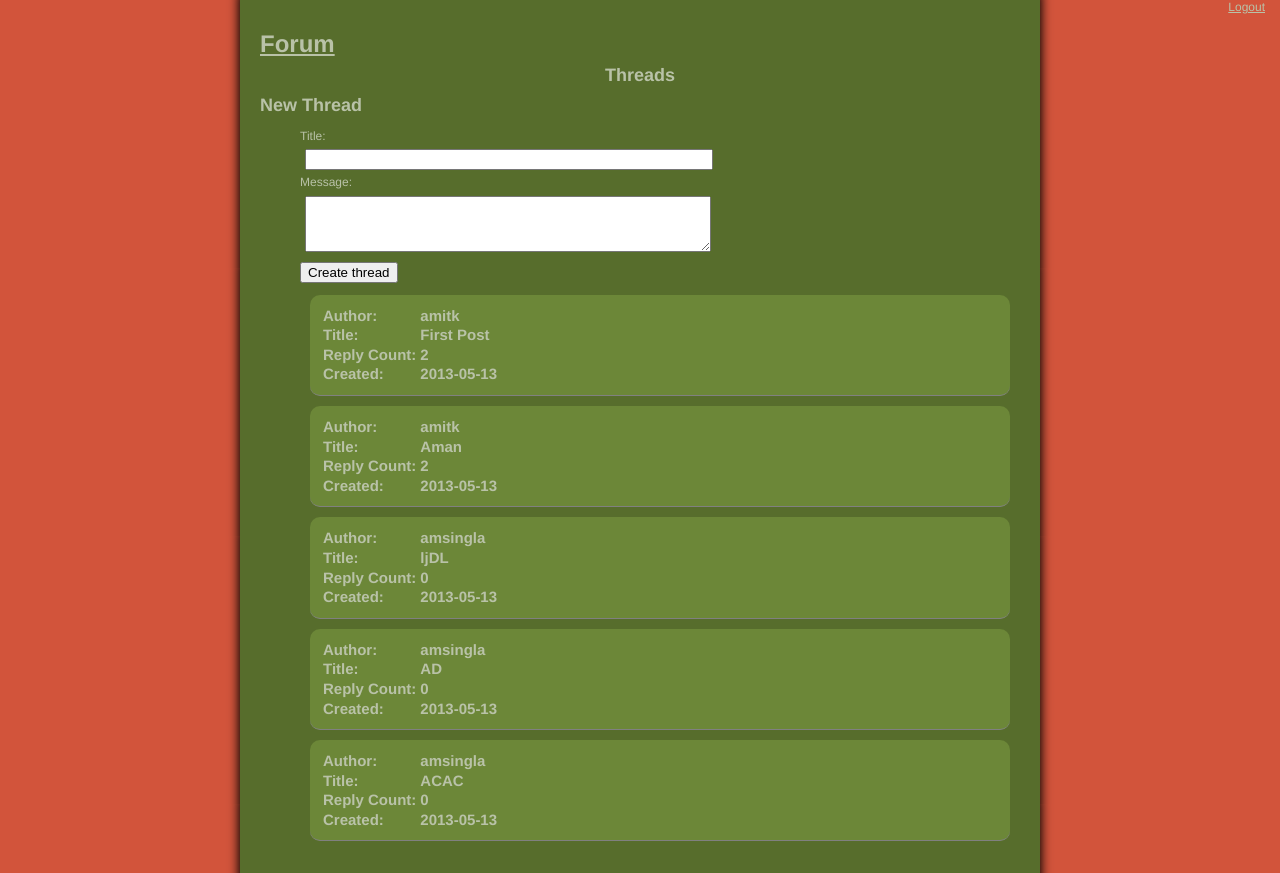
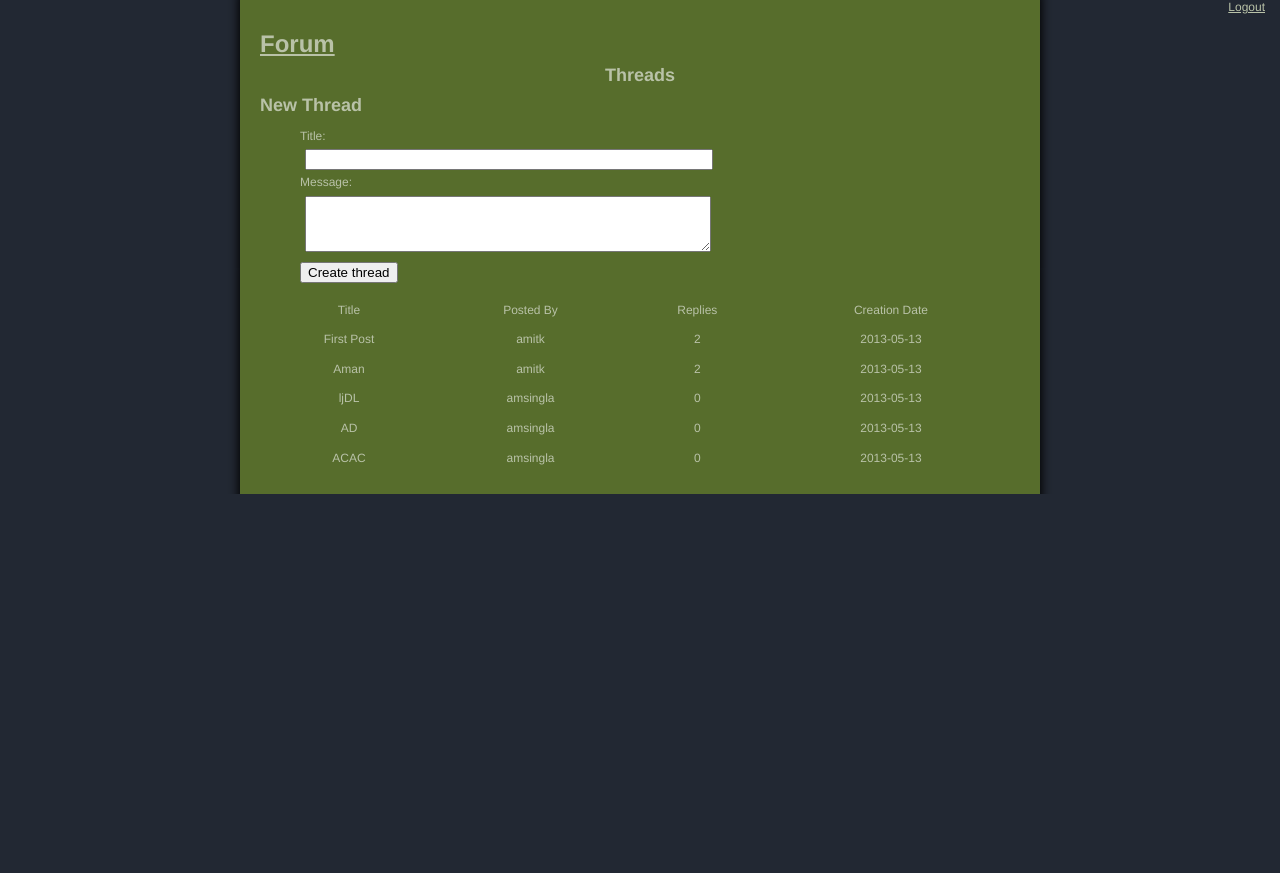
Before and after one commit to 2292amit/forum, a Django app: page / in a window 1280 px wide. After the commit the page ends 494 px from the top, so only its background shows below. Run offline with Django 3.2, Linux system fonts and the light colour scheme; a user stored in the database is signed in; data comes from the database, SQL or seed files in the repository; parts of the project's set-up code (start-up, migrations or seed data) failed here and were passed over.

Commit message:
Some changes in CSS

```diff
--- a/forum/static/css/all.css
+++ b/forum/static/css/all.css
@@ -26,7 +26,7 @@ html, body {
     color: #B9C2A8;
     padding: 0;
     margin: 0;
-    background-color: #d2543b;
+    background-color: rgb(34, 40, 51);
 }
 
 
@@ -73,8 +73,19 @@ a {
 	text-align: center;
 }
 
+table {
+	display: table;
+	border-collapse: separate;
+	border-spacing: 2px;
+	border-color: gray;
+}
+
 ul {
 	list-style-type: none;
+}
+
+.thread_list {
+	height: 40%;
 }
 
 .thread_list .thread_summary_view {
--- a/forum/static/js/templates/thread-list.html
+++ b/forum/static/js/templates/thread-list.html
@@ -7,5 +7,12 @@
     <li><input type="submit" class="new_thread_submit" value="Create thread" /></li>
 </ul>
 
-<ul class="thread_list"></ul>
+<table class="thread_list" cellspacing="1" cellpadding="6" width="99%">
+	<tr>
+		<td align="center" class="resourceBar">Title</td>
+		<td align="center" class="resourceBar">Posted By</td>
+		<td align="center" class="resourceBar">Replies</td>
+		<td align="center" class="resourceBar">Creation Date</td>
+	</tr>
+</table>
 <div class="error_message"></div>
--- a/forum/static/js/templates/thread-summary.html
+++ b/forum/static/js/templates/thread-summary.html
@@ -1,16 +1,5 @@
-    <div class="thread_titre">
-    <table>
-    <tr>
-    	<td>Author: </td><td><%= author%></td>
-    </tr>
-    <tr>
-    	<td>Title: </td><td><%= title%></td>
-    </tr>
-    <tr>
-    	<td>Reply Count: </td><td><%= replycount%></td>
-    </tr>
-    <tr>
-    	<td>Created: </td><td><%= created%></td>
-    </tr>
-    </table>
-    </div>
+
+		<td align="center" class="resourceBar"><%= title%></td>
+		<td align="center" class="resourceBar"><%= author%></td>
+		<td align="center" class="resourceBar"><%= replycount%></td>
+		<td align="center" class="resourceBar"><%= created%></td>
--- a/forum/static/js/views/thread-list-view.js
+++ b/forum/static/js/views/thread-list-view.js
@@ -31,7 +31,7 @@ define([
 
         render_thread_summary: function(thread) {
             var thread_summary_view = new ThreadSummaryView({model: thread});
-            this.$('ul.thread_list').append($(thread_summary_view.render()));
+            this.$('table.thread_list').append($(thread_summary_view.render()));
         },
 
         events: {
--- a/forum/static/js/views/thread-summary-view.js
+++ b/forum/static/js/views/thread-summary-view.js
@@ -8,9 +8,7 @@ define([
 ], function(Router, threadSummaryTemplate, Vyome){
 
     var ThreadSummaryView = Backbone.View.extend({
-        tagName: 'li',
-
-        className: 'thread_summary_view',
+        tagName: 'tr',
 
         initialize: function(){
             _.bindAll(this, 'render', 'on_click');
```
